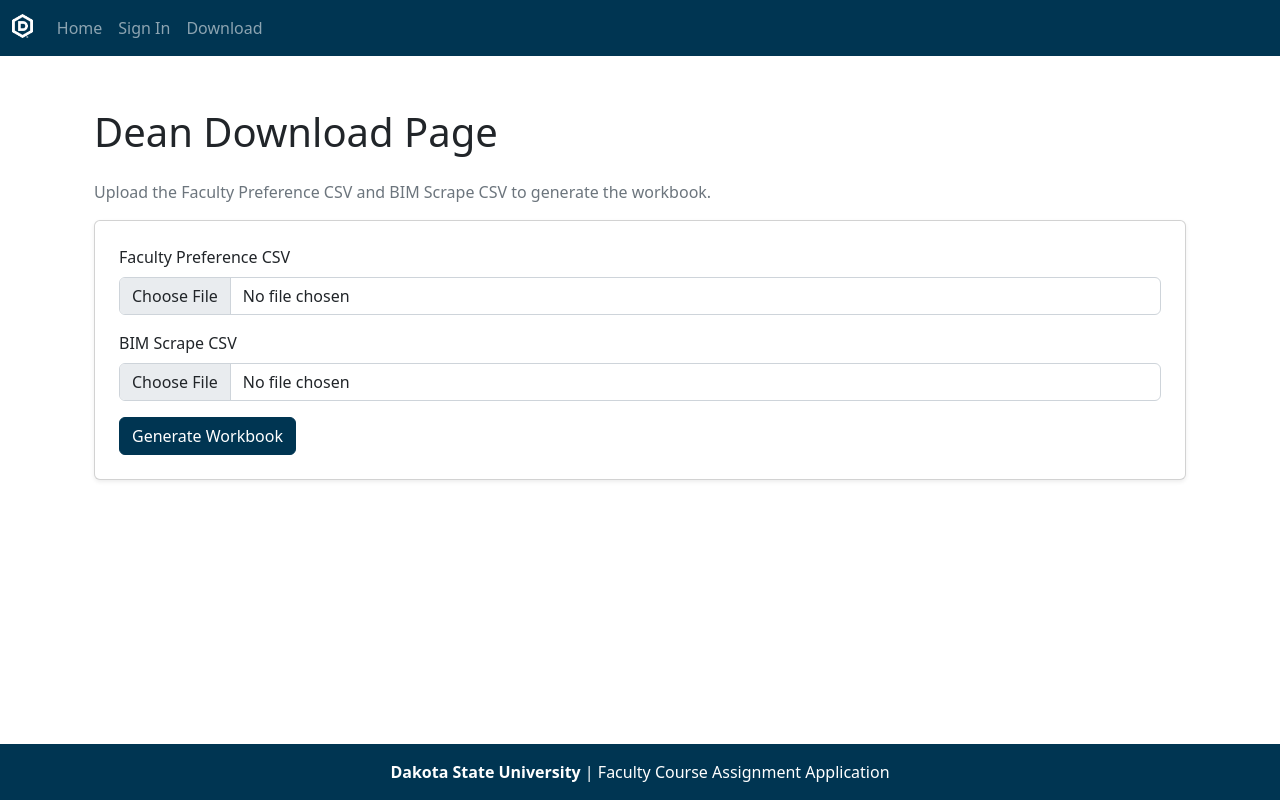
After one commit to dsu-cs/faculty_course_assignment, a Django app: template webserver/fca/templates/pages/dean_download.html in a window 1280 px wide. The commit adds this page. Run offline with Django 5.2, Linux system fonts and the light colour scheme; the template is opened without the code that fills it, so the values that code supplies are empty; some libraries are stand-ins or nearby versions.

Commit message:
[PROJ-37] Download page frontend using django

```diff
--- a/webserver/config/urls.py
+++ b/webserver/config/urls.py
@@ -5,6 +5,8 @@ from django.urls import include
 from django.urls import path
 from django.views import defaults as default_views
 from django.views.generic import TemplateView
+from fca.views import DeanDownloadView
+
 
 from .api import api
 
@@ -15,6 +17,7 @@ urlpatterns = [
         TemplateView.as_view(template_name="pages/about.html"),
         name="about",
     ),
+    path("dean-download/", DeanDownloadView.as_view(), name="dean_download"),
     # Django Admin, use {% url 'admin:index' %}
     path(settings.ADMIN_URL, admin.site.urls),
     # User management
--- a/webserver/fca/templates/base.html
+++ b/webserver/fca/templates/base.html
@@ -1,32 +1,30 @@
-{% load static i18n %}<!DOCTYPE html>
+{% load static i18n %}
+<!DOCTYPE html>
 {% get_current_language as LANGUAGE_CODE %}
 <html lang="{{ LANGUAGE_CODE }}">
+
 <head>
-  <meta charset="utf-8"/>
-  <meta http-equiv="x-ua-compatible" content="ie=edge"/>
+  <meta charset="utf-8" />
+  <meta http-equiv="x-ua-compatible" content="ie=edge" />
   <title>
     {% block title %}
     FCA
     {% endblock title %}
   </title>
-  <meta name="viewport" content="width=device-width, initial-scale=1.0"/>
-  <meta name="description"
-        content="Behold My Awesome Project!"/>
-  <meta name="author"
-        content="dsu-cd"/>
-  <link rel="icon" href="{% static 'images/favicons/favicon.ico' %}"/>
+  <meta name="viewport" content="width=device-width, initial-scale=1.0" />
+  <meta name="description" content="Behold My Awesome Project!" />
+  <meta name="author" content="dsu-cd" />
+  <link rel="icon" href="{% static 'images/favicons/favicon.ico' %}" />
   {% block css %}
   <!-- Latest compiled and minified Bootstrap CSS -->
-  <link rel="stylesheet"
-        href="https://cdnjs.cloudflare.com/ajax/libs/bootstrap/5.2.3/css/bootstrap.min.css"
+  <link rel="stylesheet" href="https://cdnjs.cloudflare.com/ajax/libs/bootstrap/5.2.3/css/bootstrap.min.css"
     integrity="sha512-SbiR/eusphKoMVVXysTKG/7VseWii+Y3FdHrt0EpKgpToZeemhqHeZeLWLhJutz/2ut2Vw1uQEj2MbRF+TVBUA=="
-        crossorigin="anonymous"
-        referrerpolicy="no-referrer"/>
+    crossorigin="anonymous" referrerpolicy="no-referrer" />
   <!-- Your stuff: Third-party CSS libraries go here -->
   <!-- This file stores project-specific CSS -->
 
 
-  <link href="{% static 'css/project.css' %}" rel="stylesheet"/>
+  <link href="{% static 'css/project.css' %}" rel="stylesheet" />
 
 
   {% endblock css %}
@@ -37,11 +35,9 @@
 
 
   <!-- Bootstrap JS -->
-  <script defer
-          src="https://cdnjs.cloudflare.com/ajax/libs/bootstrap/5.2.3/js/bootstrap.min.js"
+  <script defer src="https://cdnjs.cloudflare.com/ajax/libs/bootstrap/5.2.3/js/bootstrap.min.js"
     integrity="sha512-1/RvZTcCDEUjY/CypiMz+iqqtaoQfAITmNSJY17Myp4Ms5mdxPS5UV7iOfdZoxcGhzFbOm6sntTKJppjvuhg4g=="
-          crossorigin="anonymous"
-          referrerpolicy="no-referrer"></script>
+    crossorigin="anonymous" referrerpolicy="no-referrer"></script>
   <!-- Your stuff: Third-party javascript libraries go here -->
 
 
@@ -52,16 +48,13 @@
 
   {% endblock javascript %}
 </head>
+
 <body class="{% block bodyclass %}{% endblock bodyclass %}">
   <div class="mb-1">
     <nav class="navbar navbar-expand-md navbar-dark bg-primary ">
       <div class="container-fluid">
-      <button class="navbar-toggler navbar-toggler-right"
-              type="button"
-              data-bs-toggle="collapse"
-              data-bs-target="#navbarSupportedContent"
-              aria-controls="navbarSupportedContent"
-              aria-expanded="false"
+        <button class="navbar-toggler navbar-toggler-right" type="button" data-bs-toggle="collapse"
+          data-bs-target="#navbarSupportedContent" aria-controls="navbarSupportedContent" aria-expanded="false"
           aria-label="Toggle navigation">
           <span class="navbar-toggler-icon"></span>
         </button>
@@ -70,15 +63,19 @@
             height="24" class="d-inline-block align-text-top">
         </a>
 
+
         <div class="collapse navbar-collapse" id="navbarSupportedContent">
           <ul class="navbar-nav mr-auto">
+
             <li class="nav-item active">
-            <a class="nav-link" href="{% url 'home' %}">Home <span class="visually-hidden">(current)</span></a>
+              <a class="nav-link" href="{% url 'home' %}">Home<span class="visually-hidden">(current)</span></a>
             </li>
+
+
             {% if request.user.is_authenticated %}
+
             <li class="nav-item">
-            <a class="nav-link"
-               href="{% url 'users:detail' request.user.username %}">{% translate "My Profile" %}</a>
+              <a class="nav-link" href="{% url 'users:detail' request.user.username %}">{% translate "My Profile" %}</a>
             </li>
             <li class="nav-item">
               {# URL provided by django-allauth/account/urls.py #}
@@ -95,6 +92,9 @@
               {# URL provided by django-allauth/account/urls.py #}
               <a id="log-in-link" class="nav-link" href="{% url 'account_login' %}">{% translate "Sign In" %}</a>
             </li>
+            <li class="nav-item">
+              <a class="nav-link" href="{% url 'dean_download' %}">Download<span class="visually-hidden">(current)</span></a>
+            </li>
             {% endif %}
           </ul>
         </div>
@@ -108,10 +108,7 @@
     {% for message in messages %}
     <div class="alert alert-dismissible {% if message.tags %}alert-{{ message.tags }}{% endif %}">
       {{ message }}
-    <button type="button"
-            class="btn-close"
-            data-bs-dismiss="alert"
-            aria-label="Close"></button>
+      <button type="button" class="btn-close" data-bs-dismiss="alert" aria-label="Close"></button>
     </div>
     {% endfor %}
     {% endif %}
@@ -119,7 +116,8 @@
     {% block content %}
     <div class="py-4">
       <h1>Hello World</h1>
-    <p>This is the default file created by Django CookieCutter. This is the base template, so all other templates exted
+      <p>This is the default file created by Django CookieCutter. This is the base template, so all other templates
+        exted
         this one. So, while we may want to delete this route later, don't delete this file</p>
       <p>For further docs, <a href="https://getbootstrap.com/docs/5.3/getting-started/introduction/" target="_blank"
           rel="nofollow noopener">see the Bootstrap 5 documentation</a> as that is the CSS framework
@@ -215,4 +213,5 @@ with a "defer" so that you run inline code:
   {% endcomment %}
   {% endblock inline_javascript %}
 </body>
+
 </html>
--- /dev/null
+++ b/webserver/fca/templates/pages/dean_download.html
@@ -0,0 +1,52 @@
+{% extends "base.html" %}
+
+{% block title %}Dean Download{% endblock title %}
+
+{% block content %}
+<div class="container py-5">
+  <h1 class="mb-4">Dean Download Page</h1>
+  <p class="text-muted">
+    Upload the Faculty Preference CSV and BIM Scrape CSV to generate the workbook.
+  </p>
+
+  <div class="card shadow-sm p-4">
+    <form method="post" enctype="multipart/form-data">
+      {% csrf_token %}
+
+      <div class="mb-3">
+        <label for="faculty_csv" class="form-label">Faculty Preference CSV</label>
+        <input
+          class="form-control"
+          type="file"
+          id="faculty_csv"
+          name="faculty_csv"
+          accept=".csv"
+          required
+        >
+      </div>
+
+      <div class="mb-3">
+        <label for="bim_csv" class="form-label">BIM Scrape CSV</label>
+        <input
+          class="form-control"
+          type="file"
+          id="bim_csv"
+          name="bim_csv"
+          accept=".csv"
+          required
+        >
+      </div>
+
+      <button type="submit" class="btn btn-primary">
+        Generate Workbook
+      </button>
+    </form>
+  </div>
+
+  {% if message %}
+    <div class="alert alert-info mt-4">
+      {{ message }}
+    </div>
+  {% endif %}
+</div>
+{% endblock content %}
```
Also changed, not shown: webserver/fca/urls.py (added, +9 -0 lines), webserver/fca/views.py (added, +28 -0 lines). Lines whose indentation alone changed are shown as unchanged.
